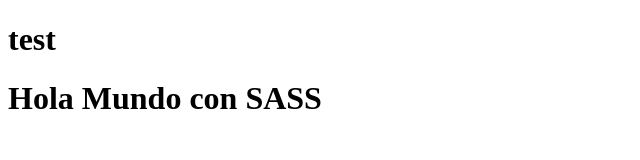
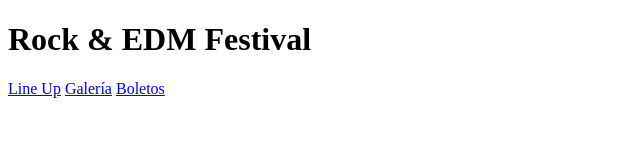
Before and after one commit to dev-diegov/festival-musica, a website: page index.html in a window 1280 px wide. Shown: the whole page, without its empty margins (0-640 px from the left). Drawn offline with Linux system fonts and the light colour scheme.

Commit message:
enlaces nav

```diff
--- a/index.html
+++ b/index.html
@@ -14,9 +14,17 @@
     <link rel="stylesheet" href="build/css/app.css">
 </head>
 <body>
-    <header>
-        <h1>test</h1>
+    <header class="header">
+        <div class="contenedor contenido-header">
+            <h1>Rock & EDM Festival</h1>
+
+            <nav class="navegacion-principal">
+                <a href="#">Line Up</a>
+                <a href="#">Galería</a>
+                <a href="#">Boletos</a>
+            </nav>
+        </div>
     </header>
-    <h1>Hola Mundo con SASS</h1>
+
 </body>
 </html>
```
